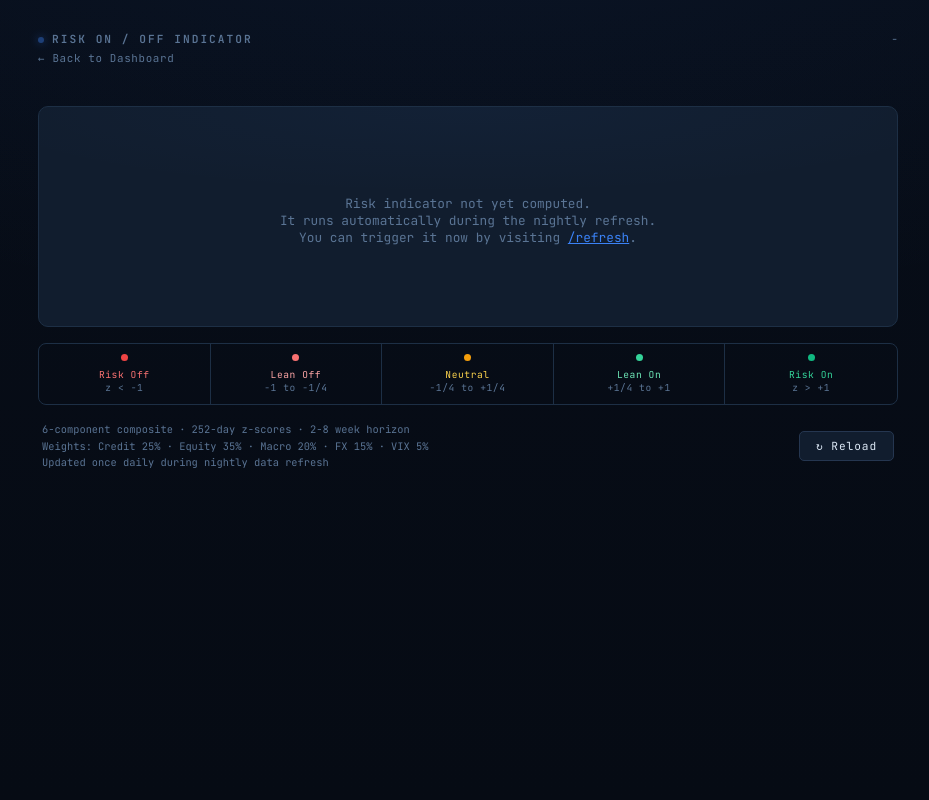
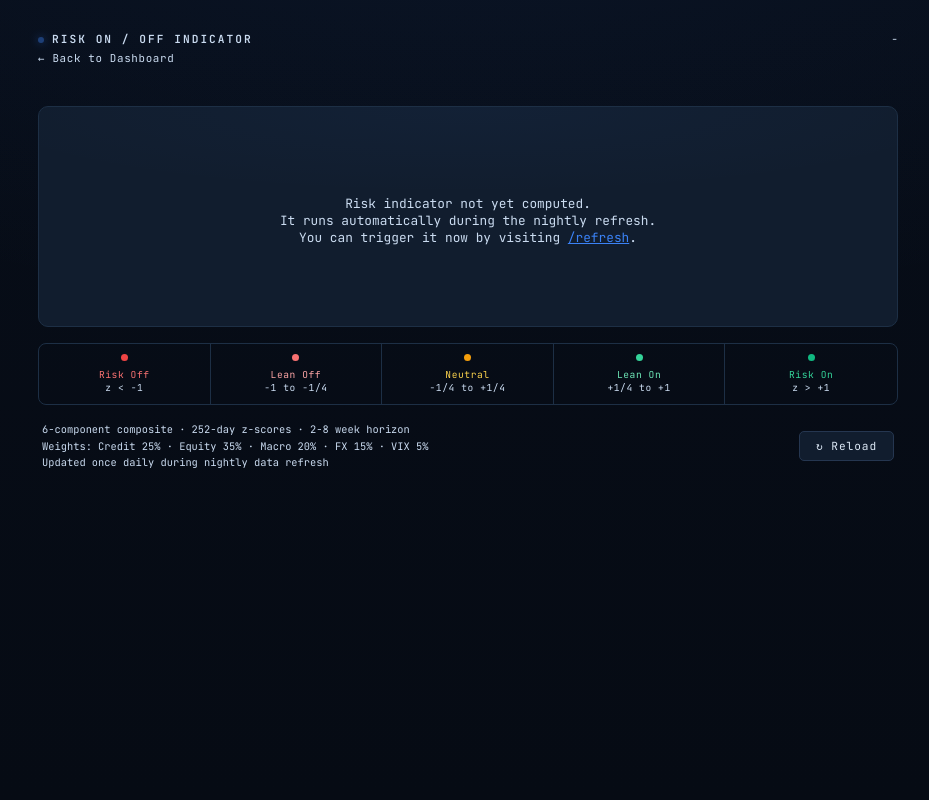
Before and after one commit to Jamesm2009/ETF-Dashboard, a Flask app: page /risk-indicator in a window 1280 px wide. Shown: the whole page, without its empty margins (172-1101 px from the left). Run offline with Flask 3, Linux system fonts and the light colour scheme.

Commit message:
Update risk_indicator.html

```diff
--- a/templates/risk_indicator.html
+++ b/templates/risk_indicator.html
@@ -14,7 +14,7 @@
     --border:   #1d2f45;
     --border2:  #253650;
     --text:     #dce8f5;
-    --muted:    #5a7494;
+    --muted:    #cadbf0;
     --dim:      #2e4460;
     --risk-on:  #10b981;
     --lean-on:  #34d399;
```
